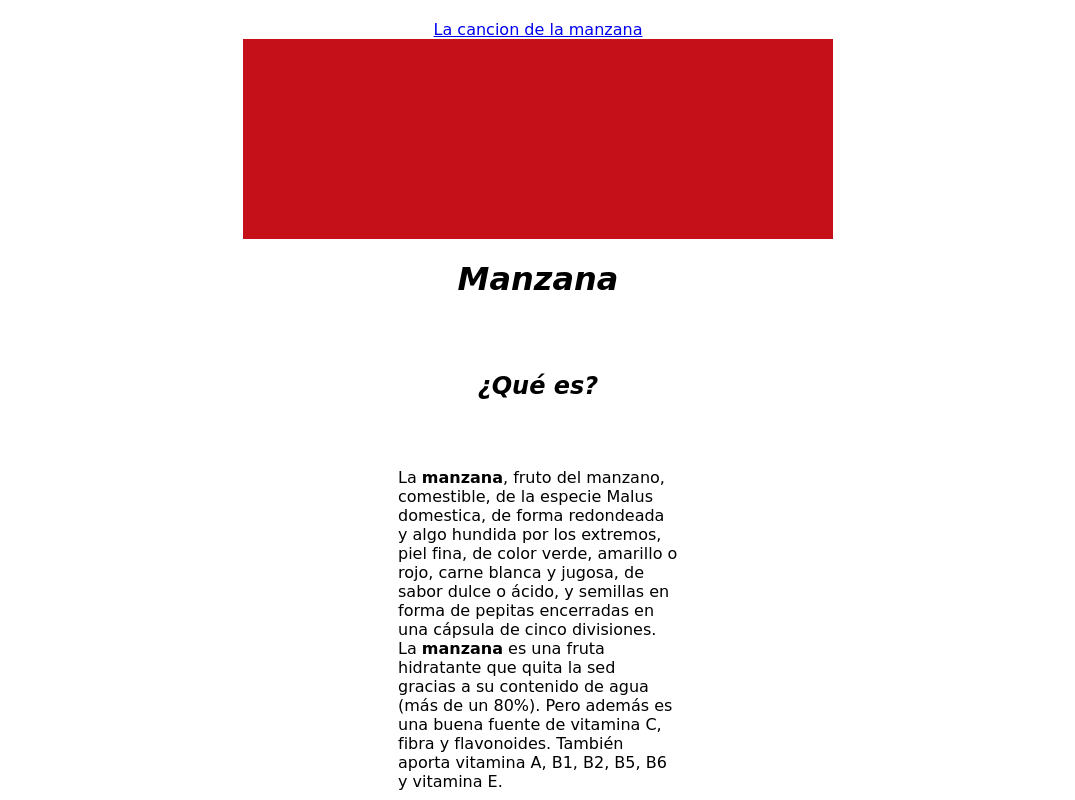
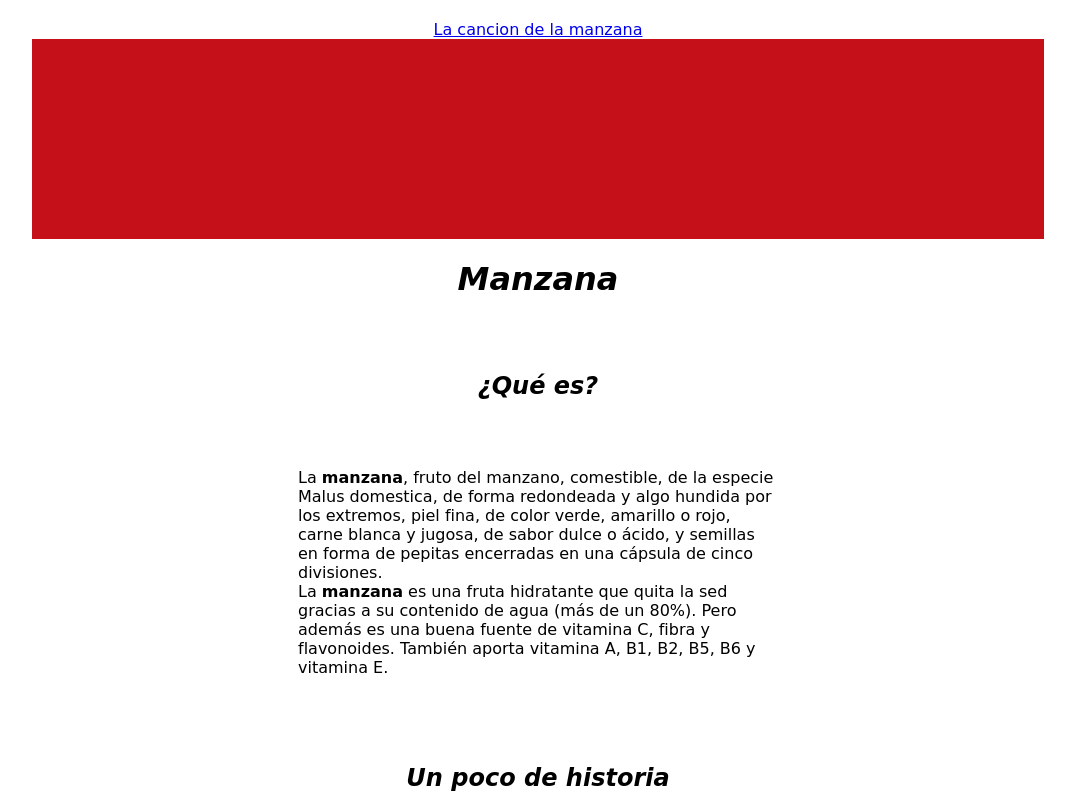
Before and after one commit to Kuroi7482/kuroi7482.github.io, a plain HTML site: page index.html in a window 1280 px wide. Shown: the top 800 px of the page, without its empty margins (102-1177 px from the left). Drawn offline with Linux system fonts and the light colour scheme; a script that the page names is missing; a web font is replaced by a local one.

Commit message:
Update index.html

```diff
--- a/index.html
+++ b/index.html
@@ -29,7 +29,7 @@
            height: 100%;
     }
   body {
-    margin: 20px 500px;
+    margin: 20px 400px;
     font-family: 'Combo', cursive;
     background-color: #ffffff
 
```
